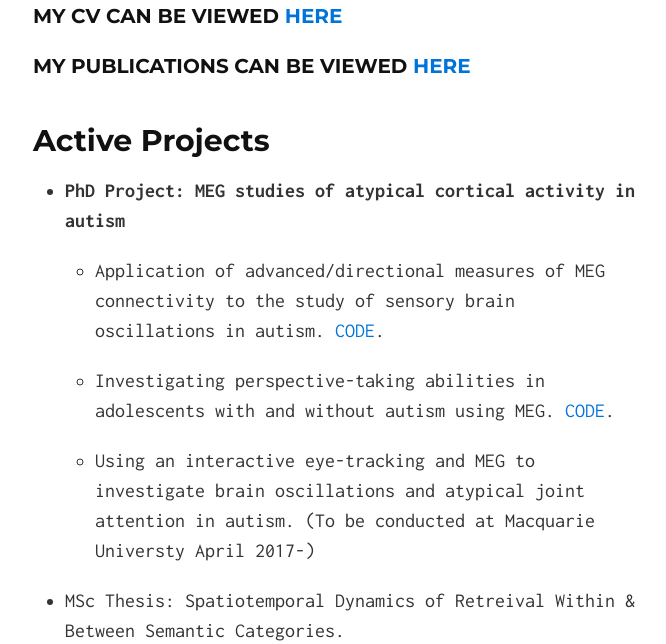
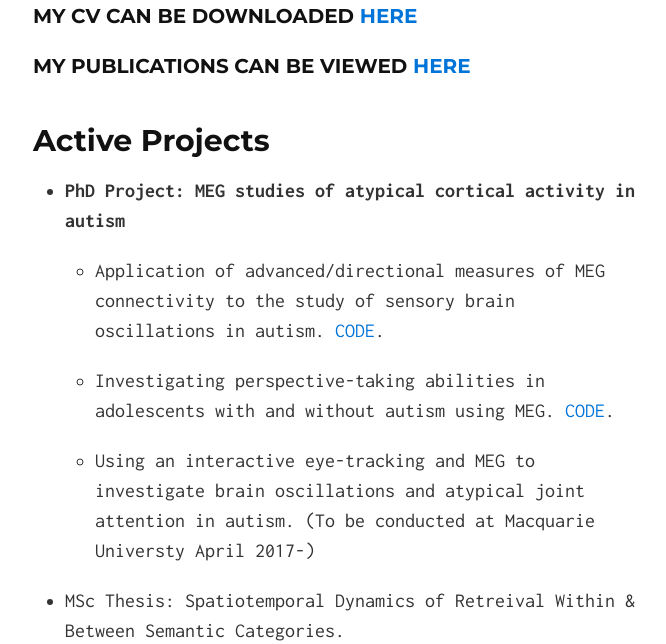
Before and after one commit to neurofractal/neurofractal.github.io, a Jekyll site: the page built from index.md, in a window 1280 px wide and 900 px high, scrolled down 618 px, cut to the strip 256-900 px from the top of the window. Shown: the whole strip, without its empty margins (305-971 px from the left). Built offline with Jekyll 4.4.1, drawn with Linux system fonts in a browser that asks for light colours; our own code applies the rules of GitHub Pages for plain Markdown files; comment, search, counter and statistics services are not loaded.

Commit message:
Update index.md

```diff
--- a/index.md
+++ b/index.md
@@ -7,7 +7,7 @@ I am also an advocate of [open science](https://elifesciences.org/content/5/e168
 
 ![alt tag](http://i.imgur.com/P9dF0Vp.png)
 
-#### My CV can be viewed [here](https://docs.google.com/document/d/1NxBkX8fHCGhypvmDhVpfYXQ6GWnsuztq19GSJQR7weo/edit?usp=sharing)
+#### My CV can be downloaded [here](https://docs.google.com/document/d/1NxBkX8fHCGhypvmDhVpfYXQ6GWnsuztq19GSJQR7weo/edit?usp=sharing)
 
 #### My publications can be viewed [here](https://scholar.google.co.uk/citations?user=IAAhK00AAAAJ&hl=en)
 
```
